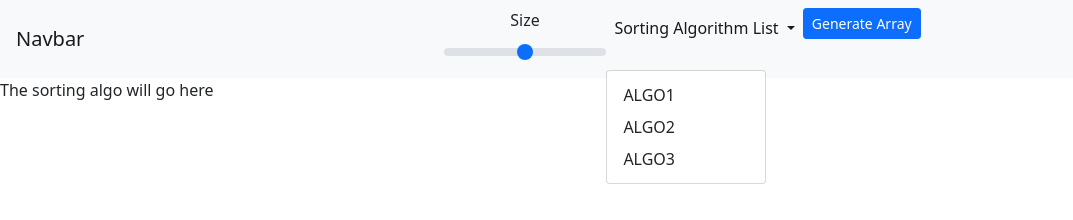
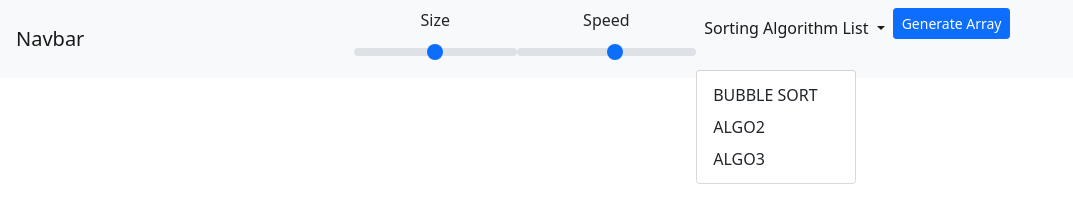
Before and after one commit to dhruv2102/MS2-Sorting-Algorithm-Visualizer, a plain HTML site: page index.html in a window 1280 px wide. Both pictures are taken after a click on the link "Sorting Algorithm List". Shown: the whole page, without its empty margins (0-1073 px from the left). Drawn offline with nearby package versions, Linux system fonts and the light colour scheme.

Commit message:
Added basic HTML and CSS

```diff
--- a/assets/css/style.css
+++ b/assets/css/style.css
@@ -8,3 +8,12 @@
  .center-align{
     text-align: center;
  }
+
+/*---------------------------- Sorting Vizualizer */
+.flex-container{
+    margin-top: 25px;
+    display: flex;
+    height: 500px;
+    justify-content: center;
+    flex-wrap: nowrap;
+}
--- a/index.html
+++ b/index.html
@@ -6,7 +6,6 @@
     <link rel="stylesheet" href="https://maxcdn.bootstrapcdn.com/bootstrap/4.2.1/css/bootstrap.min.css" type="text/css" />
     <link href="https://cdn.jsdelivr.net/npm/bootstrap@5.0.0-beta3/dist/css/bootstrap.min.css" rel="stylesheet" integrity="sha384-eOJMYsd53ii+scO/bJGFsiCZc+5NDVN2yr8+0RDqr0Ql0h+rP48ckxlpbzKgwra6" crossorigin="anonymous">
     <link rel="stylesheet" href="https://maxcdn.bootstrapcdn.com/font-awesome/4.7.0/css/font-awesome.min.css" type="text/css" />
-    <link rel="stylesheet" href="https://cdnjs.cloudflare.com/ajax/libs/hover.css/2.1.1/css/hover-min.css" type="text/css" />
     <script src="https://code.jquery.com/jquery-3.4.1.slim.min.js" integrity="sha384-J6qa4849blE2+poT4WnyKhv5vZF5SrPo0iEjwBvKU7imGFAV0wwj1yYfoRSJoZ+n" crossorigin="anonymous"></script>
     <script src="https://cdn.jsdelivr.net/npm/popper.js@1.16.0/dist/umd/popper.min.js" integrity="sha384-Q6E9RHvbIyZFJoft+2mJbHaEWldlvI9IOYy5n3zV9zzTtmI3UksdQRVvoxMfooAo" crossorigin="anonymous"></script>
     <script src="https://stackpath.bootstrapcdn.com/bootstrap/4.4.1/js/bootstrap.min.js" integrity="sha384-wfSDF2E50Y2D1uUdj0O3uMBJnjuUD4Ih7YwaYd1iqfktj0Uod8GCExl3Og8ifwB6" crossorigin="anonymous"></script>
@@ -29,12 +28,17 @@
                         <input type="range" class="form-range" min="10" max="50" step="1" id="customRange3">
                     </li>
 
+                    <li class="nav-item center-align">
+                        <label for="customRange4" class="form-label">Speed</label>
+                        <input type="range" class="form-range" min="20" max="200" step="20" id="customRange4">
+                    </li>
+
                     <li class="nav-item dropdown center-align">
                         <a class="nav-link dropdown-toggle" href="#" id="navbarDropdownMenuLink" data-toggle="dropdown" aria-haspopup="true" aria-expanded="false">
                             Sorting Algorithm List
                         </a>
                         <div class="dropdown-menu" aria-labelledby="navbarDropdownMenuLink">
-                            <a class="dropdown-item uppercase">Algo1<span class="sr-only">Algo1</span></a>
+                            <a class="dropdown-item uppercase">Bubble Sort<span class="sr-only">Bubble Sort</span></a>
                             <a class="dropdown-item uppercase">Algo2<span class="sr-only">Algo2</span></a>
                             <a class="dropdown-item uppercase">Algo3<span class="sr-only">Algo3</span></a>
                         </div>
@@ -49,8 +53,8 @@
             </div>
         </nav>
     </header>
-    <section>
-        The sorting algo will go here
-    </section>
+    <div class="flex-container" id="graph">
+
+    </div>
 </body>
 </html>
```
